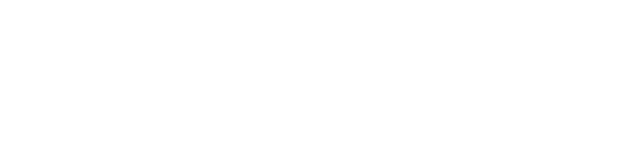
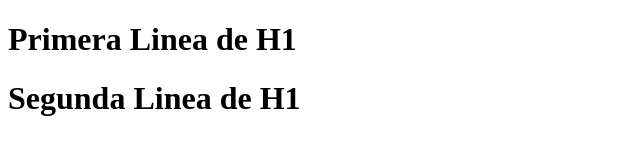
Before and after one commit to JesusAP02/GIT__CLASE, a plain HTML site: page index.html in a window 1280 px wide. Shown: the whole page, without its empty margins (0-640 px from the left). Drawn offline with Linux system fonts and the light colour scheme.

Commit message:
Segundo commit

```diff
--- a/index.html
+++ b/index.html
@@ -3,9 +3,10 @@
 <head>
     <meta charset="UTF-8">
     <meta name="viewport" content="width=device-width, initial-scale=1.0">
-    <title>Document</title>
+    <title>Mi Primera Pagina Web</title>
 </head>
 <body>
-
+    <h1>Primera Linea de H1</h1>
+    <h1>Segunda Linea de H1</h1>
 </body>
 </html>
```
